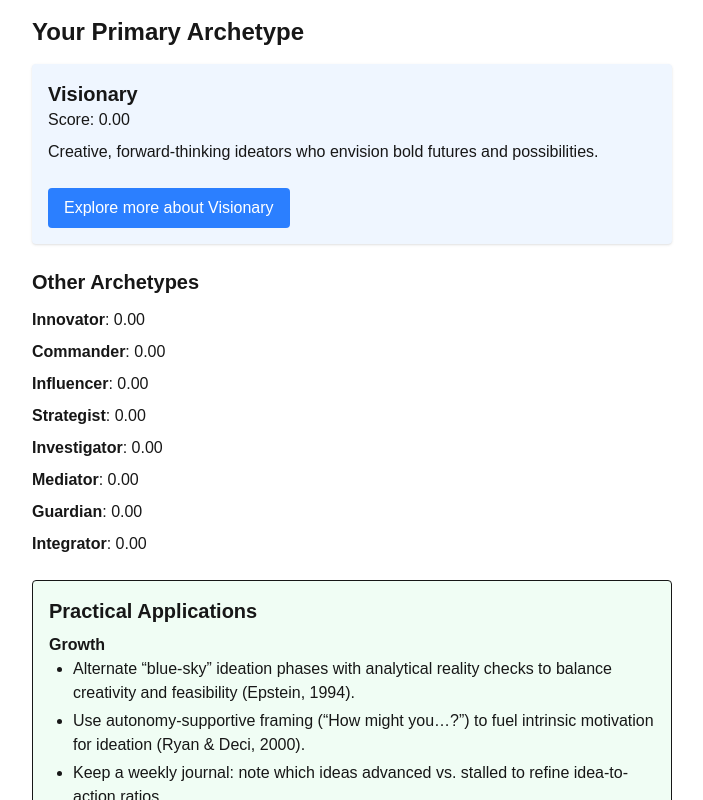
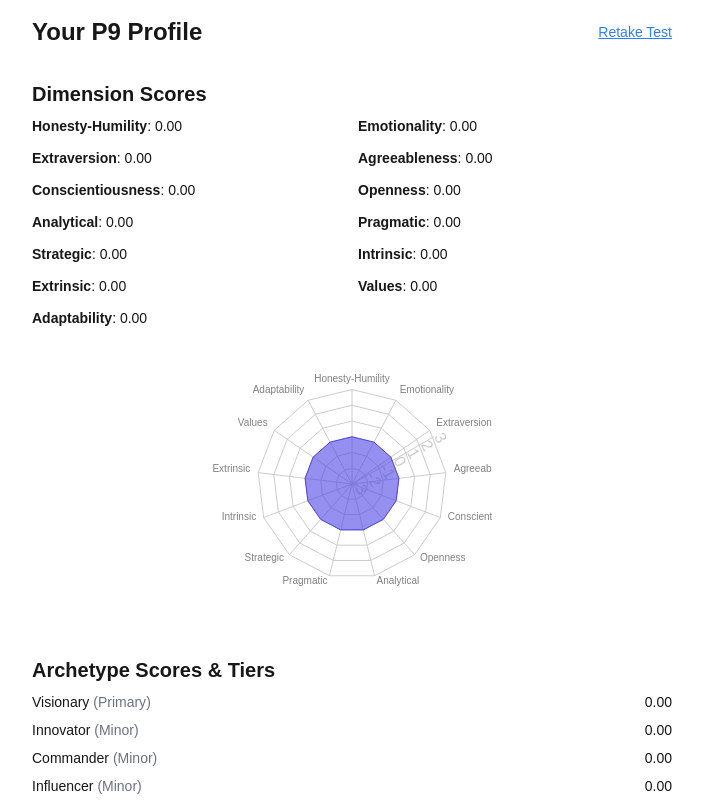
Before and after one commit to saulodigital/p9-framework, a Next.js app: page /results in a window 1280 px wide. Shown: the top 800 px of the page, without its empty margins (288-991 px from the left). Built offline with nearby package versions, Linux system fonts and the light colour scheme.

Commit message:
v0.0.3 (agent - raw dim)

```diff
--- a/src/app/api/save-results/router.ts
+++ b/src/app/api/save-results/router.ts
@@ -1,21 +1,16 @@
 import { NextResponse } from "next/server";
-import { auth } from "@/auth";
+import { getServerSession } from "next-auth/next";
 import prisma from "@/lib/prisma";
+import { authOptions } from "@/auth";
 
 export async function POST(request: Request) {
-  // Authenticate the user
-  const session = await auth();
+  const session = await getServerSession(authOptions);
   if (!session?.user?.email) {
-    return NextResponse.json(
-      { error: "Unauthorized" },
-      { status: 401 }
-    );
+    return NextResponse.json({ error: "Unauthorized" }, { status: 401 });
   }
 
-  // Parse request body
   const { archetype, answers } = await request.json();
 
-  // Update the user record
   try {
     await prisma.user.update({
       where: { email: session.user.email },
@@ -24,16 +19,12 @@ export async function POST(request: Request) {
         answers,
         lastAssessedAt: new Date(),
         completedAt: new Date(),
-        // Optionally increment sessions
         sessions: { increment: 1 },
       },
     });
     return NextResponse.json({ success: true });
   } catch (err: any) {
     console.error("Error saving results:", err);
-    return NextResponse.json(
-      { error: "Failed to save results" },
-      { status: 500 }
-    );
+    return NextResponse.json({ error: "Failed to save results" }, { status: 500 });
   }
 }
--- a/src/app/questionnaire/page.tsx
+++ b/src/app/questionnaire/page.tsx
@@ -31,9 +31,16 @@ export default function Questionnaire() {
       return;
     }
     setIsSubmitting(true);
+
+    // Save to localStorage + analytics
     try {
       localStorage.setItem("answers", JSON.stringify(answers));
-      await track("Completed Questionnaire");
+      try {
+        // fire-and-forget analytics; ignore errors
+        track("Completed Questionnaire");
+      } catch (e) {
+        console.warn("Analytics track failed:", e);
+      }
       router.push("/results");
     } finally {
       setIsSubmitting(false);
--- a/src/app/results/page.tsx
+++ b/src/app/results/page.tsx
@@ -1,52 +1,103 @@
 "use client";
 
+import Link from "next/link";
 import { useEffect, useState } from "react";
-import Link from "next/link";
-import { computeProfile } from "@/lib/scoring";
+import { computeProfile, computeDimensionAverages } from "@/lib/scoring";
 import { Archetype } from "@/lib/archetypes";
+import DimensionRadar from "@/components/DimensionRadar";
 import PracticalApplications from "@/components/PracticalApplications";
+import PersonalizedInsights from "@/components/PersonalizedInsights";
 import LabelFeedback from "@/components/LabelFeedback";
-import PersonalizedInsights from "@/components/PersonalizedInsights";
+
+type ProfileItem = Archetype & { score: number; tier: string };
 
 export default function Results() {
-  const [profile, setProfile] = useState<(Archetype & { score: number })[] | null>(null);
+  const [dimData, setDimData] = useState<{ dimension: string; score: number }[]>([]);
+  const [profile, setProfile] = useState<ProfileItem[] | null>(null);
 
   useEffect(() => {
-    const answers: Record<string, number> = JSON.parse(
-      localStorage.getItem("answers") || "{}"
-    );
-    const prof = computeProfile(answers);
-    setProfile(prof);
+    const stored = localStorage.getItem("answers") || "{}";
+    const answers: Record<string, number> = JSON.parse(stored);
+
+    // dimension data
+    const dimAvgs = computeDimensionAverages(answers);
+    setDimData(Object.entries(dimAvgs).map(([dimension, score]) => ({ dimension, score })));
+
+    // archetype profile
+    const rawProfile = computeProfile(answers);
+    // assign tiers
+    const SECONDARY = 0.6, SUPPORTING = 0.3;
+    const tiered = rawProfile.map((a, i) => ({
+      ...a,
+      tier: i === 0
+        ? "Primary"
+        : a.score >= SECONDARY
+          ? "Secondary"
+          : a.score >= SUPPORTING
+            ? "Supporting"
+            : "Minor",
+    }));
+    setProfile(tiered);
   }, []);
 
   if (!profile) return <div>Loading your results…</div>;
 
-  const [primary, ...others] = profile;
+  const primary = profile[0];
+  const others = profile.slice(1);
 
   return (
-    <div className="max-w-2xl mx-auto p-4">
-      <h2 className="text-2xl font-bold mb-4">Your Primary Archetype</h2>
+    <div className="max-w-2xl mx-auto p-4 space-y-8">
+      {/* Header */}
+      <div className="flex justify-between items-center">
+        <h2 className="text-2xl font-bold">Your P9 Profile</h2>
+        <Link href="/questionnaire" className="text-sm text-blue-500 underline">
+          Retake Test
+        </Link>
+      </div>
 
-      <div className="bg-blue-50 p-4 rounded shadow">
+      {/* Dimensions */}
+      <section>
+        <h3 className="text-xl font-semibold mb-2">Dimension Scores</h3>
+        <ul className="grid grid-cols-2 gap-3 mb-4 text-sm">
+          {dimData.map((d) => (
+            <li key={d.dimension}>
+              <strong>{d.dimension}</strong>: {d.score.toFixed(2)}
+            </li>
+          ))}
+        </ul>
+        <div className="flex justify-center">
+          <DimensionRadar data={dimData} />
+        </div>
+      </section>
+
+      {/* Archetypes */}
+      <section>
+        <h3 className="text-xl font-semibold mb-2">Archetype Scores &amp; Tiers</h3>
+        <ul className="space-y-2">
+          {profile.map((a) => (
+            <li key={a.slug} className="flex justify-between text-sm">
+              <div>
+                <span className="font-medium">{a.name}</span>{" "}
+                <span className="text-gray-500">({a.tier})</span>
+              </div>
+              <div>{a.score.toFixed(2)}</div>
+            </li>
+          ))}
+        </ul>
+      </section>
+
+      {/* Primary Details */}
+      <section className="bg-blue-50 p-4 rounded shadow">
         <h3 className="text-xl font-semibold">{primary.name}</h3>
-        <p className="mb-2">Score: {primary.score.toFixed(2)}</p>
+        <p className="mt-1 mb-2">Score: {primary.score.toFixed(2)}</p>
         <p className="mb-4">{primary.description}</p>
         <Link
           href={`/archetype/${primary.slug}`}
-          className="inline-block mt-2 bg-blue-500 text-white px-4 py-2 rounded"
+          className="inline-block bg-blue-500 text-white px-4 py-2 rounded"
         >
-          Explore more about {primary.name}
+          Learn More
         </Link>
-      </div>
-
-      <h3 className="text-xl font-bold mt-6">Other Archetypes</h3>
-      <ul className="mt-3 space-y-2">
-        {others.map((arch) => (
-          <li key={arch.slug}>
-            <strong>{arch.name}</strong>: {arch.score.toFixed(2)}
-          </li>
-        ))}
-      </ul>
+      </section>
 
       <PracticalApplications apps={primary.applications} />
       <PersonalizedInsights archetype={primary} />
--- a/src/auth.ts
+++ b/src/auth.ts
@@ -1,25 +1,22 @@
-// auth.ts
 import NextAuth from "next-auth";
 import GoogleProvider from "next-auth/providers/google";
 import { PrismaAdapter } from "@auth/prisma-adapter";
 import prisma from "@/lib/prisma";
 
-export const auth = NextAuth({
+export const authOptions = {
   adapter: PrismaAdapter(prisma),
   providers: [
     GoogleProvider({
       clientId: process.env.GOOGLE_CLIENT_ID!,
       clientSecret: process.env.GOOGLE_CLIENT_SECRET!,
     }),
-    // ...other providers...
   ],
   callbacks: {
     async session({ session, user }) {
-      // session.user may be undefined in some contexts, so guard first
-      if (session.user) {
-        session.user.role = user.role;
-      }
+      if (session.user) session.user.role = user.role;
       return session;
     },
   },
-});
+};
+
+export default NextAuth(authOptions);
--- /dev/null
+++ b/src/components/DimensionRadar.tsx
@@ -0,0 +1,33 @@
+"use client";
+
+import React from "react";
+import {
+  RadarChart,
+  PolarGrid,
+  PolarAngleAxis,
+  PolarRadiusAxis,
+  Radar,
+  Tooltip,
+} from "recharts";
+
+interface Props {
+  data: { dimension: string; score: number }[];
+}
+
+export default function DimensionRadar({ data }: Props) {
+  return (
+    <RadarChart width={280} height={280} data={data} outerRadius="70%">
+      <PolarGrid />
+      <PolarAngleAxis dataKey="dimension" tick={{ fontSize: 10 }} />
+      <PolarRadiusAxis angle={30} domain={[-3, 3]} tickCount={7} />
+      <Radar
+        name="You"
+        dataKey="score"
+        stroke="#4F46E5"
+        fill="#4F46E5"
+        fillOpacity={0.6}
+      />
+      <Tooltip />
+    </RadarChart>
+  );
+}
--- a/src/components/PracticalApplications.tsx
+++ b/src/components/PracticalApplications.tsx
@@ -1,8 +1,8 @@
 import React from "react";
-import { PracticalApplications } from "@/lib/archetypes";
+import { Applications } from "@/lib/archetypes";
 
 interface Props {
-  apps: PracticalApplications;
+  apps: Applications;
 }
 
 export default function PracticalApplications({ apps }: Props) {
--- a/src/lib/scoring.ts
+++ b/src/lib/scoring.ts
@@ -1,43 +1,31 @@
 import { questions } from "@/app/questionnaire/components/questions";
 import { archetypes, Archetype } from "./archetypes";
 
-//
-// 1. Map raw Likert –3...+3
-//
 export function mapLikert(raw: number): number {
   return raw - 4;
 }
 
-//
-// 2. Compute per‐dimension averages (centered scores)
-//
 export function computeDimensionAverages(
   answers: Record<string, number>
 ): Record<string, number> {
   const buckets: Record<string, number[]> = {};
 
   questions.forEach((q) => {
-    // Default to neutral (4) if missing
     let raw = answers[q.id] ?? 4;
-    // Reverse‐score if needed
     if (q.reverse) raw = 8 - raw;
     const score = mapLikert(raw);
-
-    if (!buckets[q.dimension]) buckets[q.dimension] = [];
+    buckets[q.dimension] = buckets[q.dimension] || [];
     buckets[q.dimension].push(score);
   });
 
   const averages: Record<string, number> = {};
   for (const dim of Object.keys(buckets)) {
     const vals = buckets[dim]!;
-    averages[dim] = vals.reduce((sum, v) => sum + v, 0) / vals.length;
+    averages[dim] = vals.reduce((a, b) => a + b, 0) / vals.length;
   }
   return averages;
 }
 
-//
-// 3. Define which dimensions feed each archetype
-//
 export const archetypeDimensions: Record<string, string[]> = {
   visionary: ["Openness", "Extraversion", "Adaptability"],
   innovator: ["Openness", "Conscientiousness", "Adaptability"],
@@ -50,40 +38,31 @@ export const archetypeDimensions: Record<string, string[]> = {
   integrator: ["Openness", "Extraversion", "Conscientiousness", "Agreeableness", "Emotionality", "Adaptability"],
 };
 
-//
-// 4. Compute raw archetype scores (equal‐weighted sum of its dimensions)
-//    You can replace equal‐weighting with PCA‐derived weights if available.
-//
 export function computeArchetypeScores(
   dimAvgs: Record<string, number>
 ): Record<string, number> {
   const scores: Record<string, number> = {};
   for (const arch of archetypes) {
     const dims = archetypeDimensions[arch.slug] || [];
-    if (!dims.length) {
+    if (dims.length === 0) {
       scores[arch.slug] = 0;
-      continue;
+    } else {
+      const sum = dims.reduce((acc, d) => acc + (dimAvgs[d] ?? 0), 0);
+      scores[arch.slug] = sum / dims.length;
     }
-    const sum = dims.reduce((acc, d) => acc + (dimAvgs[d] ?? 0), 0);
-    scores[arch.slug] = sum / dims.length;  // equal‐weight average
   }
   return scores;
 }
 
-//
-// 5. Full profile: map to Archetype objects and sort descending
-//
 export function computeProfile(
   answers: Record<string, number>
 ): (Archetype & { score: number })[] {
   const dimAvgs = computeDimensionAverages(answers);
   const rawScores = computeArchetypeScores(dimAvgs);
-
   const profile = archetypes.map((a) => ({
     ...a,
     score: rawScores[a.slug] ?? 0,
   }));
-  // Sort highest‐first
   profile.sort((a, b) => b.score - a.score);
   return profile;
 }
```
